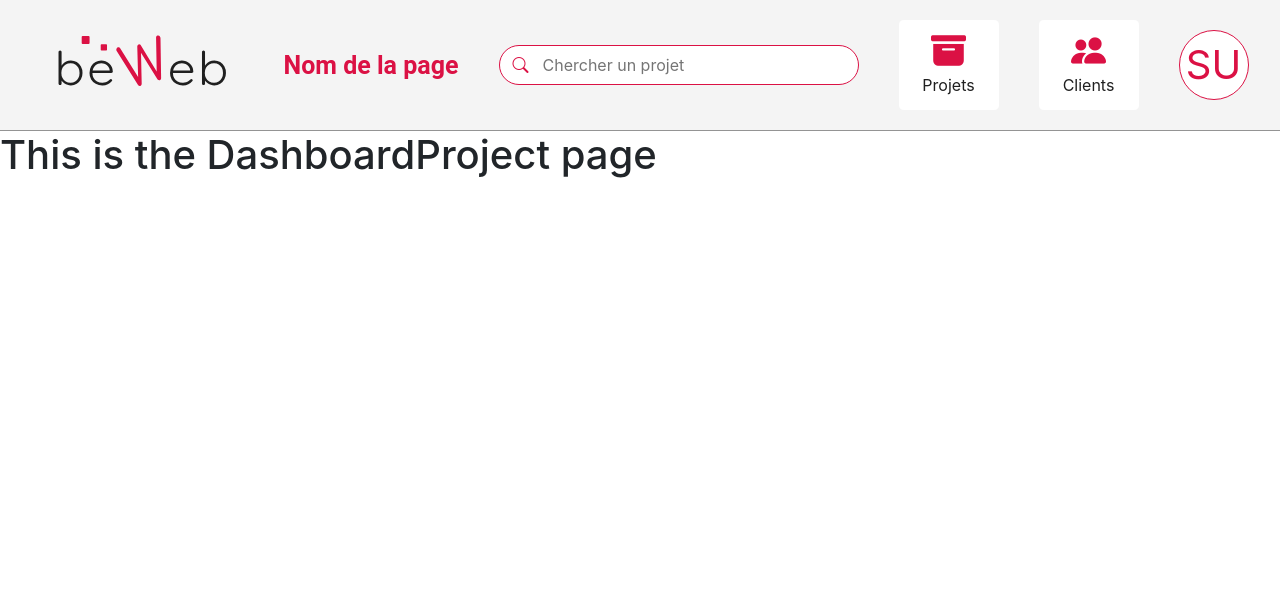
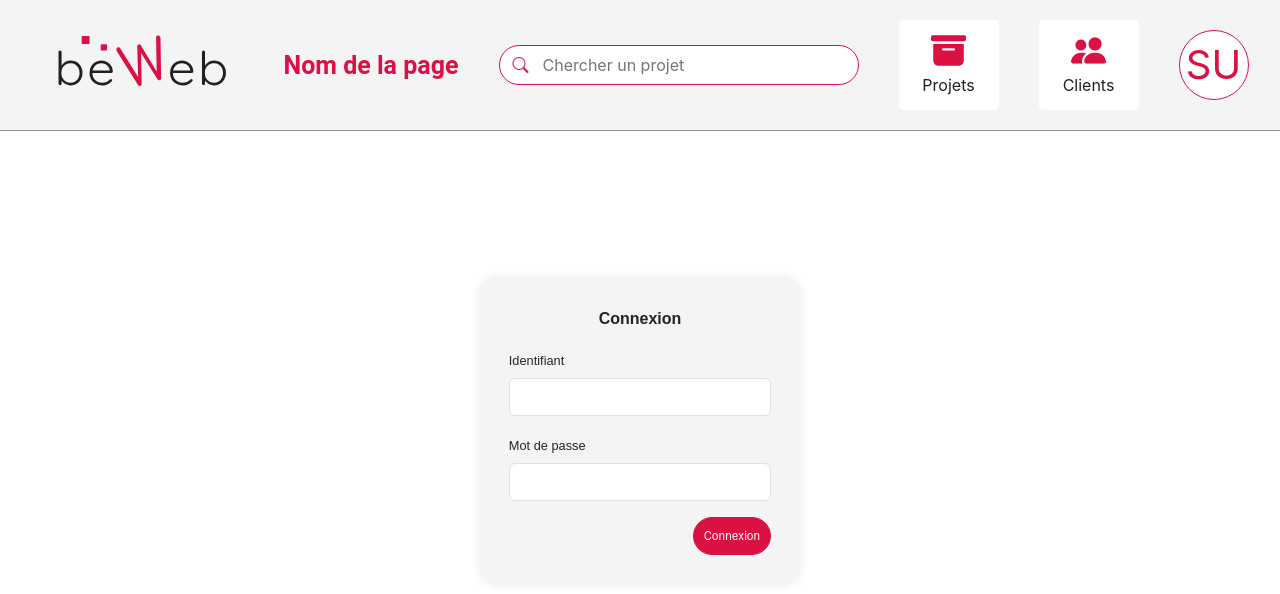
Before and after one commit to jchris3434/cms-front, a React (Create React App) app: page / in a window 1280 px wide. Shown: the top 594 px of the page. Built offline with nearby package versions, Linux system fonts and the light colour scheme.

Commit message:
Login css and js was added, and font-size of genericButton was updated, The login route was added in the index.js file

```diff
--- a/src/App.js
+++ b/src/App.js
@@ -9,7 +9,6 @@ import MediasList from './pages/MediasList';
 import PagesList from './pages/PagesList';
 import Preview from './pages/Preview';
 import Login from './pages/Login';
-
 function App() {
   const [isdarkmode, setDarkMode] = useState(getDarkModeFromLocalStorage());
 
@@ -18,8 +17,8 @@ function App() {
      <BrowserRouter>
        <Routes>
         <Route element={<Layout isDarkMode={isdarkmode} setDarkMode={setDarkMode} />}>
-           <Route path="/" element={<DashboardProject />} />
-           <Route path="Login" element={<Login isDarkMode={isdarkmode}/>} />
+           <Route path="/" element={<Login />} />
+           <Route path="dashboard" element={<DashboardProject isDarkMode={isdarkmode}/>} />
            <Route path="createPage" element={<CreatePage isDarkMode={isdarkmode}/>} />
            <Route path="mediasList" element={<MediasList isDarkMode={isdarkmode}/>} />
            <Route path="pagesList" element={<PagesList isDarkMode={isdarkmode}/>} />
--- a/src/pages/Login.css
+++ b/src/pages/Login.css
@@ -1,3 +1,5 @@
+@import url('../index.css');
+
 .container {
     display: flex;
     justify-content: center;
@@ -7,7 +9,7 @@
 
 .form-container {
     width: 20rem;
-    background-color: #f5f5f5;
+    background-color: var(--LTWhiteDarker);
     /* Fond blanc pour le formulaire */
     padding: 1.8rem;
     border-radius: 1rem;
@@ -19,9 +21,12 @@
 
     font-weight: bold;
     text-align: center;
+    font-family: Arial, Helvetica, sans-serif;
 }
 
 .Text {
     font-size: 0.8rem;
+    font-family: Arial, Helvetica, sans-serif;
+
 
 }
--- a/src/pages/Login.js
+++ b/src/pages/Login.js
@@ -4,6 +4,7 @@ import Form from 'react-bootstrap/Form';
 import { useNavigate } from 'react-router-dom'; // Enables navigation between pages in React Router
 import './Login.css'; // Import CSS styles for this component
 import CustomButton from '../shared/generic/genericButton';
+
 
 // Definition of the login form component
 function Login() {
@@ -45,7 +46,7 @@ function Login() {
         .then(data => {
             localStorage.setItem("token", data.token); // Store the authentication token in local storage
             localStorage.setItem("username", username); // Store the username in local storage
-            navigate("/DashboardProject"); // Redirect the user to "/DashboardProject" page
+            navigate("/Dashboard"); // Redirect the user to "/Dashboard" page
         })
         .catch(error => {
             console.log(error.message); // Log errors to the console
@@ -54,6 +55,7 @@ function Login() {
 
     // Render the login form using React-bootstrap
     return (
+        <div>
             <div className="container">
                 <div className="form-container">
                     <Form>
@@ -76,6 +78,7 @@ function Login() {
                     </Form>
                 </div>
             </div>
+        </div>
     );
 }
 
--- a/src/shared/generic/genericButton.css
+++ b/src/shared/generic/genericButton.css
@@ -6,6 +6,7 @@
     align-items: center;
     width: fit-content;
     border-radius: 24rem;
+    border-color: var(--LTPink);
     padding: 0.625rem;
     cursor: pointer;
     background-color: var(--LTPink);
@@ -14,6 +15,7 @@
 
 .ButtonContainer:hover {
     background-color: var(--LTGray);
+    border-color: var(--LTGray);
 }
 
 
@@ -25,7 +27,7 @@
 
 .ButtonText {
     text-align: center;
-    font-size: 1rem;
+    font-size: 0.7rem;
     line-height: 1rem;
     margin: 0;
     color: var(--LTWhiteLighter);
```
Lines whose indentation alone changed are shown as unchanged.
